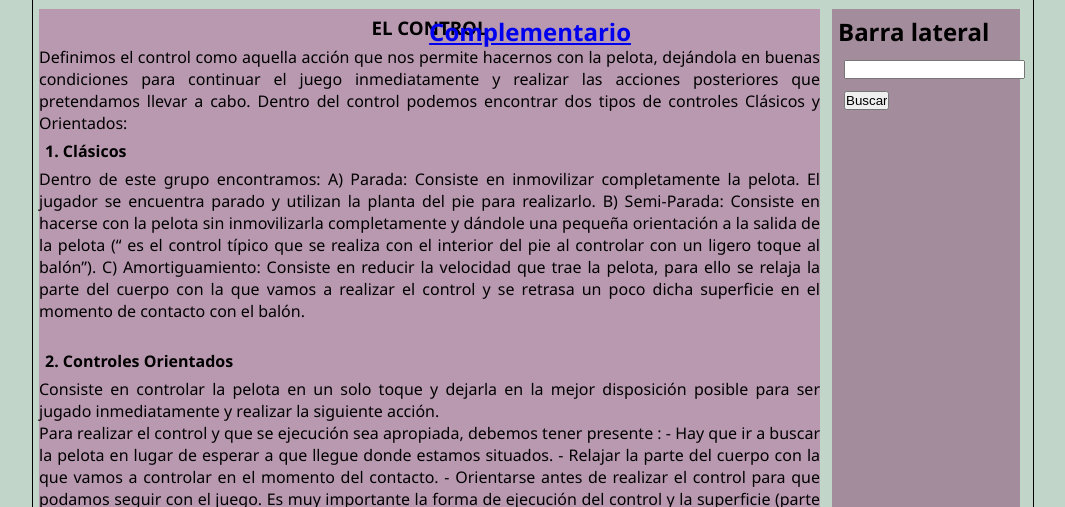
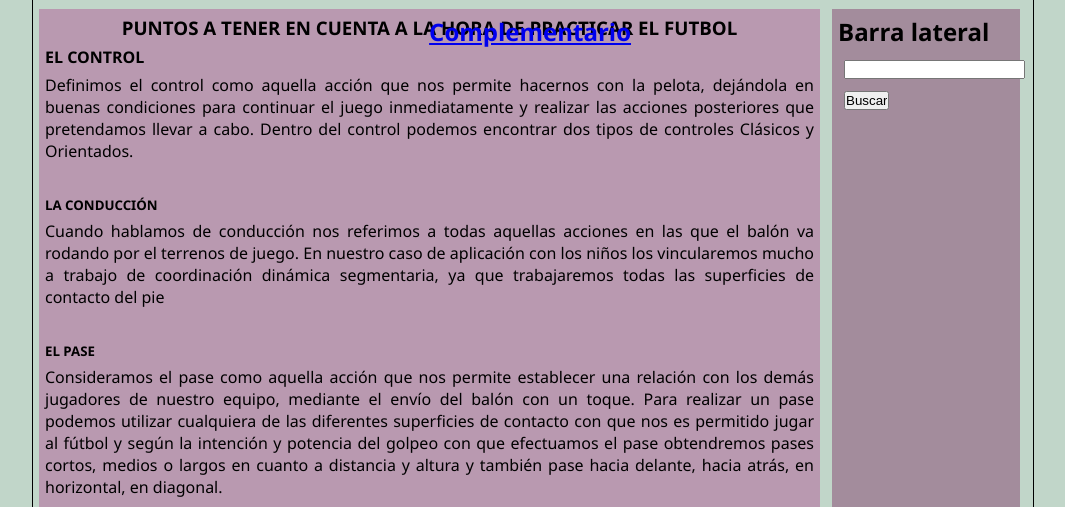
Before and after one commit to Grupo-Investigacion-Bimadino/p_aul_futboll_class, a plain HTML site: page materialcomplementario.html in a window 1280 px wide. Shown: the part 198-705 px from the top of the page, without its empty margins (107-1172 px from the left). Drawn offline with Linux system fonts and the light colour scheme; grey boxes are pictures that could not be loaded.

Commit message:
MATERIAL COMP
AGG

Co-Authored-By: DNL06 <102832189+dnl06@users.noreply.github.com>

```diff
--- a/materialcomplementario.html
+++ b/materialcomplementario.html
@@ -25,36 +25,23 @@
         <div class="clearfix"></div>
         <section id="contenet">
 
-            <center>
-             <h3> EL CONTROL </h3> </center>
-Definimos el control como aquella acción que nos permite hacernos con la pelota, dejándola en buenas condiciones para continuar el juego inmediatamente y realizar las acciones posteriores que pretendamos llevar a cabo.
-Dentro del control podemos encontrar  dos tipos de controles Clásicos  y Orientados:
+        <center><h3>PUNTOS A TENER EN CUENTA A LA HORA DE PRACTICAR EL FUTBOL</h3></center>
+<h4> EL CONTROL </h4>
+<p>Definimos el control como aquella acción que nos permite hacernos con la pelota, dejándola en buenas condiciones para continuar el juego inmediatamente y realizar las acciones posteriores que pretendamos llevar a cabo.
+Dentro del control podemos encontrar  dos tipos de controles Clásicos  y Orientados.</p>
+<br>
+<h5>LA CONDUCCIÓN </h5>
+<p>Cuando hablamos de conducción nos referimos a todas aquellas acciones en las que el balón va rodando por el terrenos de juego.
+En nuestro caso de aplicación con los niños los vincularemos mucho a trabajo de coordinación dinámica segmentaria,
+ya que trabajaremos todas las superficies de contacto del pie </p>
+<br>
+<h5>EL PASE</h5>
+<p>Consideramos el pase como aquella acción que nos permite establecer una relación con los demás jugadores de nuestro equipo,
+    mediante el envío del balón con un toque.
+    Para realizar un pase podemos utilizar cualquiera de las diferentes superficies de contacto con que nos es permitido jugar al fútbol y según la intención y potencia del golpeo
+    con que efectuamos el pase obtendremos pases cortos, medios o largos en cuanto a distancia y altura y también pase hacia delante, hacia atrás, en horizontal, en diagonal.</p>
 
-<br>
-<h4>1. Clásicos</h4>
-Dentro de este grupo encontramos:
-A) Parada: Consiste en inmovilizar completamente la pelota. El jugador se encuentra parado y utilizan la planta del pie para realizarlo.
-B) Semi-Parada: Consiste en hacerse con la pelota sin inmovilizarla completamente y dándole una pequeña orientación a la salida de la pelota (“ es el control típico que se realiza con el interior del pie al controlar con un ligero toque al balón”).
-C) Amortiguamiento: Consiste en reducir la velocidad que trae la pelota, para ello se relaja la parte del cuerpo con la que vamos a realizar el control y se retrasa un poco dicha superficie en el momento de contacto con el balón.
-<br>
-<br>
-<h4>2. Controles Orientados</h4>
-Consiste en controlar la pelota en un solo toque y dejarla en la mejor disposición posible para ser jugado inmediatamente y realizar la siguiente acción.
-<br>
- Para realizar el control y que se ejecución sea apropiada, debemos tener presente :
 
-- Hay que ir a buscar la pelota en lugar de esperar a que llegue donde estamos situados.
-- Relajar la parte del cuerpo con la que vamos a controlar en el momento del contacto.
-- Orientarse antes de realizar el control para que podamos seguir con el juego.
-Es muy importante la forma de ejecución del control y la superficie (parte del cuerpo) que utilizamos
-
-A) Planta del pie : Se utiliza para recibir balones que van directamente al jugador. Se levanta un poco el pie con el que controlaremos la pelota y pisamos el balón con la planta en la parte superior de la pelota, con el pie un poco inclinado con la punta mirando hacia arriba.
-B) Interior del pie: Detenemos el balón con la parte más ancha del pie, la que nos ofrece mayor seguridad. El pie debe ir al encuentro del balón, lo relajamos en el momento que llegue la pelota y retrocediendo un poco el pie al tocar el balón.
-C) Empeine: Para coger el balón con el empeine debemos llevar el tobillo relajado y cuando llega el balón echamos hacia atrás un poco el pie, con lo que el balón al tocar el pie volverá hacia el suelo.
-D) Exterior del pie: Se ejecuta quitándole velocidad al balón con la retirada del pie a la llegada de la pelota.
-E) Muslo: Lo utilizamos en balones que vienen por debajo del pecho. Al llegar la pelota chocamos el muslo en ángulo recto con la trayectoria del balón (“debajo del balón”).
-F) Pecho: Debemos poner el cuerpo en línea con el balón, los pies bien apoyados en el suelo y justo llegar el balón se saca en poco el pecho en dirección a él, para posteriormente relajarlo y retrocederlo según cita el Amortiguamiento.
-G) Cabeza: Situados en línea con el balón, se utilizará la frente para controlarlo con el relajamiento y retroceso de esa parte de la cabeza igual que en las formas de control para balones aéreos.
         <iframe width="390" height="210" src="https://www.youtube.com/embed/4fkz6elhx-U"
         title="YouTube video player" frameborder="0" allow="accelerometer; autoplay; clipboard-write; encrypted-media; gyroscope; picture-in-picture" allowfullscreen></iframe>
         <br>
```
